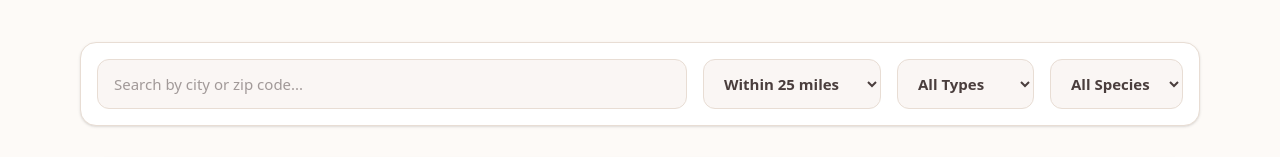
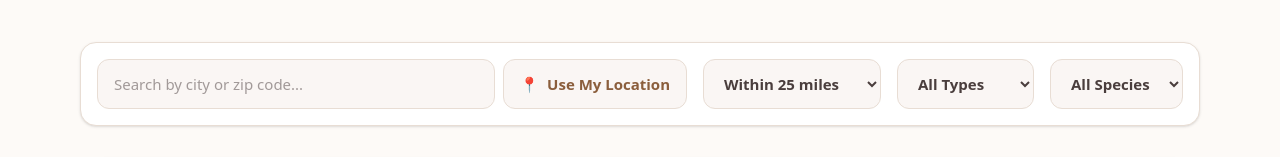
Before and after one commit to ammarrayyan/Lumobites, a Next.js app: page /lost-pets in a window 1280 px wide. Shown: the part 208-365 px from the top of the page. Built offline with nearby package versions, Linux system fonts and the light colour scheme; no server answers; the database is empty.

Commit message:
feat: Add Use My Location button with browser geolocation to Find a Sitter and Lost Pets pages

```diff
--- a/app/api/petsitting/geocode/route.ts
+++ b/app/api/petsitting/geocode/route.ts
@@ -2,9 +2,10 @@ import { NextRequest, NextResponse } from 'next/server';
 
 export async function GET(request: NextRequest) {
   const address = request.nextUrl.searchParams.get('address');
+  const latlng = request.nextUrl.searchParams.get('latlng');
 
-  if (!address) {
-    return NextResponse.json({ error: 'Address is required' }, { status: 400 });
+  if (!address && !latlng) {
+    return NextResponse.json({ error: 'Address or latlng is required' }, { status: 400 });
   }
 
   // We prioritize the dedicated Maps key if provided, otherwise fallback to vision key
@@ -15,12 +16,18 @@ export async function GET(request: NextRequest) {
   }
 
   try {
-    let url = `https://maps.googleapis.com/maps/api/geocode/json?address=${encodeURIComponent(address)}&region=us&key=${apiKey}`;
+    let url = '';
+    if (latlng) {
+      url = `https://maps.googleapis.com/maps/api/geocode/json?latlng=${encodeURIComponent(latlng)}&key=${apiKey}`;
+    } else {
+      url = `https://maps.googleapis.com/maps/api/geocode/json?address=${encodeURIComponent(address || '')}&region=us&key=${apiKey}`;
+    }
+
     let res = await fetch(url);
     let data = await res.json();
 
     // Fallback if ZERO_RESULTS and it looks like a US zip code (5 digits)
-    if (data.status === 'ZERO_RESULTS' && /^\d{5}$/.test(address.trim())) {
+    if (!latlng && address && data.status === 'ZERO_RESULTS' && /^\d{5}$/.test(address.trim())) {
       url = `https://maps.googleapis.com/maps/api/geocode/json?address=${encodeURIComponent(address + ' USA')}&key=${apiKey}`;
       res = await fetch(url);
       data = await res.json();
@@ -28,7 +35,7 @@ export async function GET(request: NextRequest) {
 
     if (data.status === 'OK' && data.results && data.results.length > 0) {
       const resultTypes = data.results[0].types || [];
-      if (resultTypes.includes('administrative_area_level_1') || resultTypes.includes('country') || resultTypes.includes('administrative_area_level_2')) {
+      if (!latlng && address && (resultTypes.includes('administrative_area_level_1') || resultTypes.includes('country') || resultTypes.includes('administrative_area_level_2'))) {
         return NextResponse.json({
           error: `Please enter a specific city or zip code for better results — for example 'Louisville' instead of '${address}'`
         }, { status: 400 });
--- a/app/lost-pets/page.tsx
+++ b/app/lost-pets/page.tsx
@@ -1,6 +1,6 @@
 'use client';
 
-import React, { useState, useEffect } from 'react';
+import React, { useState, useEffect, useRef } from 'react';
 import Navbar from '@/components/Navbar';
 import Link from 'next/link';
 import { formatDistanceToNow } from 'date-fns';
@@ -12,6 +12,7 @@ export default function LostPetsFeed() {
   const [loading, setLoading] = useState(true);
 
   const [searchQuery, setSearchQuery] = useState('');
+  const skipGeocodeRef = useRef(false);
   const [searchRadius, setSearchRadius] = useState('25');
   const [filterType, setFilterType] = useState('all');
   const [filterSpecies, setFilterSpecies] = useState('all');
@@ -22,6 +23,11 @@ export default function LostPetsFeed() {
 
 
   useEffect(() => {
+    if (skipGeocodeRef.current) {
+      skipGeocodeRef.current = false;
+      return;
+    }
+
     if (!searchQuery.trim()) {
       setSearchCoords(null);
       setLocationVerified(false);
@@ -57,6 +63,47 @@ export default function LostPetsFeed() {
     const delay = setTimeout(geocode, 600);
     return () => clearTimeout(delay);
   }, [searchQuery]);
+
+  const handleUseMyLocation = () => {
+    if (navigator.geolocation) {
+      setIsGeocoding(true);
+      setLocationVerified(false);
+      navigator.geolocation.getCurrentPosition(
+        async (position) => {
+          const lat = position.coords.latitude;
+          const lng = position.coords.longitude;
+          try {
+            const apiKey = process.env.NEXT_PUBLIC_GOOGLE_MAPS_API_KEY;
+            if (!apiKey) return;
+            const res = await fetch(`https://maps.googleapis.com/maps/api/geocode/json?latlng=${lat},${lng}&key=${apiKey}`);
+            const data = await res.json();
+            if (data.results && data.results.length > 0) {
+              const locationName = data.results[0].formatted_address || `${lat.toFixed(4)}, ${lng.toFixed(4)}`;
+              skipGeocodeRef.current = true;
+              setSearchQuery(locationName);
+              setSearchCoords({ lat, lng });
+              setSearchLocationName(locationName);
+              setLocationVerified(true);
+            } else {
+              alert('Could not determine your location name.');
+            }
+          } catch (e) {
+            console.error('Reverse geocoding error:', e);
+            alert('Failed to parse your location name.');
+          } finally {
+            setIsGeocoding(false);
+          }
+        },
+        (error) => {
+          console.error('Geolocation error:', error);
+          setIsGeocoding(false);
+          alert('Unable to get your location. Please enter a city manually.');
+        }
+      );
+    } else {
+      alert('Geolocation is not supported by your browser.');
+    }
+  };
 
   useEffect(() => {
     if (isGeocoding) return;
@@ -112,6 +159,7 @@ export default function LostPetsFeed() {
 
         {/* Unified Filter Bar — normal flow on all devices, stacks on mobile */}
         <div className="flex flex-col md:flex-row gap-4 bg-white border border-[#E8DDD4] rounded-2xl p-4 shadow-sm mb-8">
+          <div className="flex-1 flex gap-2">
             <div className="flex-1 relative">
               <input
                 type="text"
@@ -136,6 +184,16 @@ export default function LostPetsFeed() {
                    <Check className="w-4 h-4 text-green-600 stroke-[3]" /> {searchLocationName}
                  </p>
               )}
+            </div>
+            <button
+              onClick={handleUseMyLocation}
+              type="button"
+              className="bg-[#FAF6F4] hover:bg-[#E8DDD4] border border-[#E8DDD4] rounded-xl px-4 py-3 text-[#8B5E3C] font-semibold flex items-center gap-2 transition duration-200 shrink-0"
+              title="Use my current location"
+            >
+              <span>📍</span>
+              <span className="hidden sm:inline">Use My Location</span>
+            </button>
           </div>
           <select
             value={searchRadius}
--- a/app/petsitting/page.tsx
+++ b/app/petsitting/page.tsx
@@ -102,6 +102,7 @@ export default function PetSitting() {
   const [unlockEmail, setUnlockEmail] = useState('');
   const [unlockLoading, setUnlockLoading] = useState(false);
   const [searchZip, setSearchZip] = useState('');
+  const skipGeocodeRef = useRef(false);
   const [searchLocationName, setSearchLocationName] = useState('');
   const [searchLocationError, setSearchLocationError] = useState('');
   const [searchPetType, setSearchPetType] = useState('all');
@@ -570,6 +571,11 @@ export default function PetSitting() {
 
   // Debounced geocoding effect
   useEffect(() => {
+    if (skipGeocodeRef.current) {
+      skipGeocodeRef.current = false;
+      return;
+    }
+
     if (!searchZip.trim()) {
       setSearchCoords(null);
       setSearchLocationName('');
@@ -611,7 +617,47 @@ export default function PetSitting() {
     return () => clearTimeout(timeoutId);
   }, [searchZip]);
 
-
+  const handleUseMyLocation = () => {
+    if (navigator.geolocation) {
+      setIsGeocoding(true);
+      setSearchLocationError('');
+      navigator.geolocation.getCurrentPosition(
+        async (position) => {
+          const lat = position.coords.latitude;
+          const lng = position.coords.longitude;
+          try {
+            const res = await fetch(`/api/petsitting/geocode?latlng=${lat},${lng}`);
+            const data = await res.json();
+            if (res.ok && data.lat && data.lng) {
+              const locationName = data.formatted_address || data.city || `${lat.toFixed(4)}, ${lng.toFixed(4)}`;
+              skipGeocodeRef.current = true;
+              setSearchZip(locationName);
+              setSearchCoords({ lat: data.lat, lng: data.lng });
+              setSearchLocationName(locationName);
+              setSearchLocationError('');
+              if (sitters.length === 0) {
+                await fetchSitters();
+              }
+            } else {
+              setSearchLocationError('Could not determine your location name.');
+            }
+          } catch (e) {
+            console.error('Reverse geocoding error:', e);
+            setSearchLocationError('Failed to parse your location name.');
+          } finally {
+            setIsGeocoding(false);
+          }
+        },
+        (error) => {
+          console.error('Geolocation error:', error);
+          setIsGeocoding(false);
+          alert('Unable to get your location. Please enter a city manually.');
+        }
+      );
+    } else {
+      alert('Geolocation is not supported by your browser.');
+    }
+  };
 
   const fetchSitters = async (email?: string, dayOverride?: string, serviceOverride?: string) => {
     setLoadingSitters(true);
@@ -1949,7 +1995,7 @@ export default function PetSitting() {
           <div className="animate-fade-in">
             {/* Search Bar */}
             <div className="bg-white p-4 rounded-2xl shadow-sm border border-[#E8DDD4] mb-1 flex flex-col md:flex-row gap-4 relative">
-              <div className="flex-1 flex flex-col justify-center">
+              <div className="flex-1 flex gap-2">
                 <input
                   type="text"
                   placeholder="City or Zip Code (e.g. Louisville or 40202)"
@@ -1957,6 +2003,15 @@ export default function PetSitting() {
                   value={searchZip}
                   onChange={(e) => setSearchZip(e.target.value)}
                 />
+                <button
+                  onClick={handleUseMyLocation}
+                  type="button"
+                  className="bg-[#FAF6F4] hover:bg-[#E8DDD4] border border-[#E8DDD4] rounded-xl px-4 py-3 text-[#8B5E3C] font-semibold flex items-center gap-2 transition duration-200 shrink-0"
+                  title="Use my current location"
+                >
+                  <span>📍</span>
+                  <span className="hidden sm:inline">Use My Location</span>
+                </button>
               </div>
               <select
                 className="bg-[#FAF6F4] border border-[#E8DDD4] rounded-xl px-4 py-3 text-[#4A3E3D] focus:outline-none focus:border-[#8B5E3C]"
```
Lines whose indentation alone changed are shown as unchanged.
